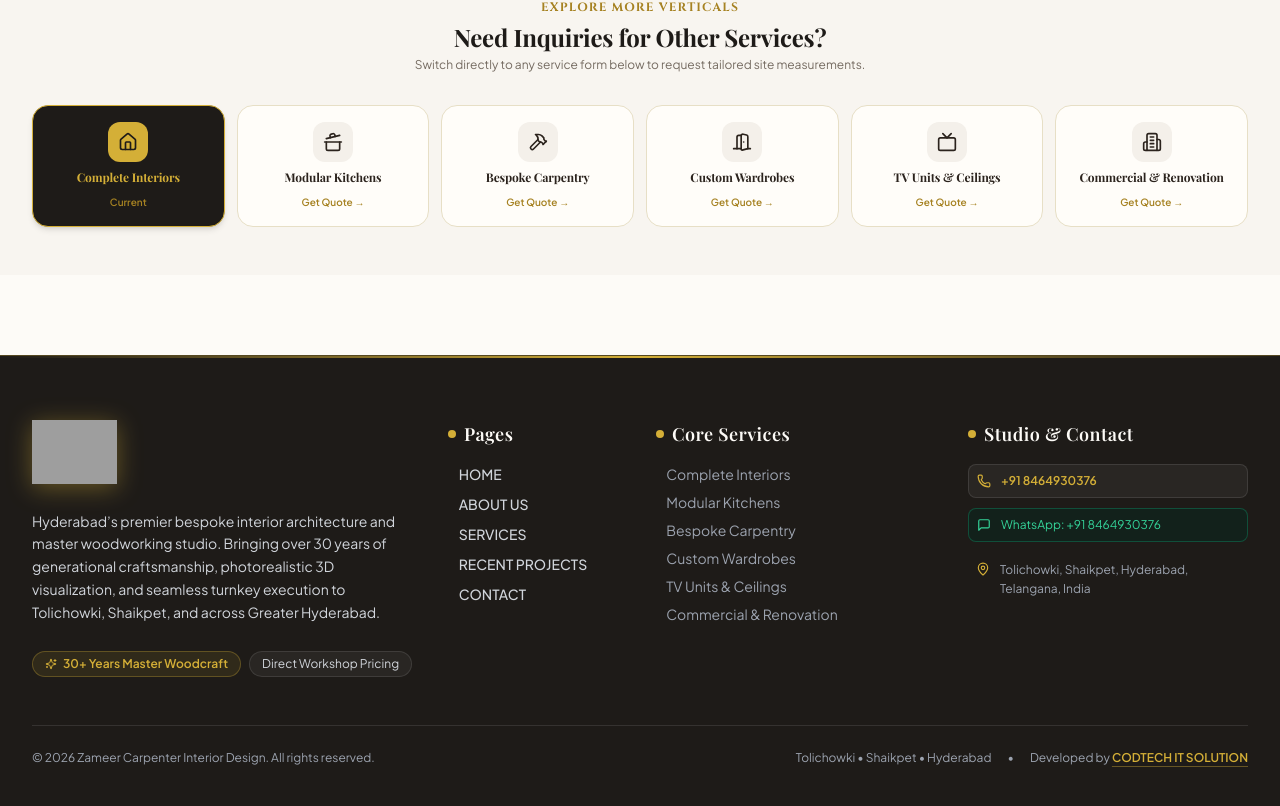
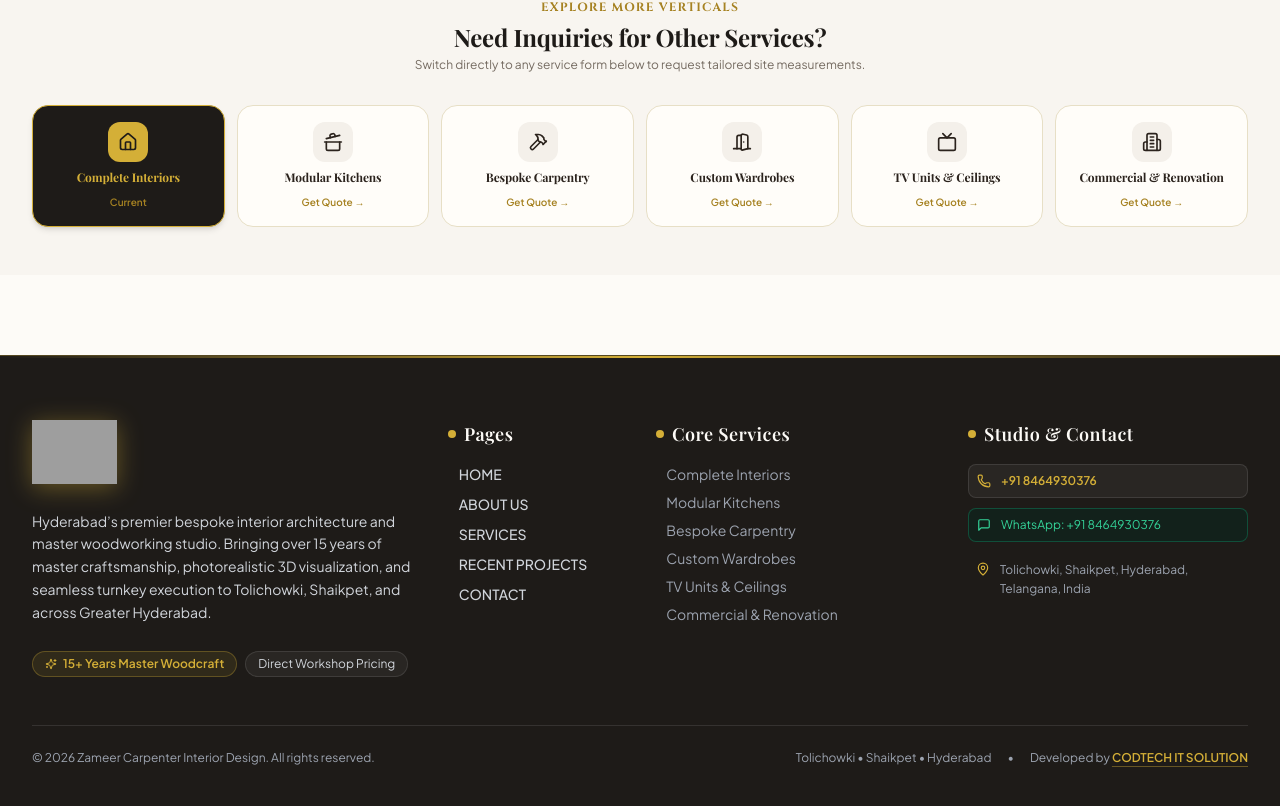
Before and after one commit to gouravboga12-rgb/Zameer-Carpenter-Interior-Design, a React (Vite) app: page /services/1 in a window 1280 px wide. Shown: the part 1072-1878 px from the top of the page. Built offline with nearby package versions, Linux system fonts and the light colour scheme; no server answers; the database is empty; grey boxes are pictures that could not be loaded; the HTML template or start-up script is replaced by a standard one; a web font is replaced by a local one.

Commit message:
chore: update experience years from 30+ to 15+ years across all pages

```diff
--- a/src/components/home/WhyChooseUs.jsx
+++ b/src/components/home/WhyChooseUs.jsx
@@ -8,9 +8,9 @@ const PILLARS = [
   {
     icon: Award,
     title: "Master Carpentry Experience",
-    highlight: "30+ Years of Craftsmanship",
-    desc: "Decades of master woodworking lineage in Hyderabad. Our seasoned carpenters bring fine handcrafted joinery, structural longevity, and bespoke elegance to every project.",
-    tag: "Generational Expertise"
+    highlight: "15+ Years of Craftsmanship",
+    desc: "Over 15 years of master woodworking lineage in Hyderabad. Our seasoned carpenters bring fine handcrafted joinery, structural longevity, and bespoke elegance to every project.",
+    tag: "Master Expertise"
   },
   {
     icon: Compass,
--- a/src/components/layout/Footer.jsx
+++ b/src/components/layout/Footer.jsx
@@ -35,13 +35,13 @@ export default function Footer() {
             </Link>
 
             <p className="text-sm leading-relaxed text-gray-300 max-w-md">
-              Hyderabad’s premier bespoke interior architecture and master woodworking studio. Bringing over 30 years of generational craftsmanship, photorealistic 3D visualization, and seamless turnkey execution to Tolichowki, Shaikpet, and across Greater Hyderabad.
+              Hyderabad’s premier bespoke interior architecture and master woodworking studio. Bringing over 15 years of master craftsmanship, photorealistic 3D visualization, and seamless turnkey execution to Tolichowki, Shaikpet, and across Greater Hyderabad.
             </p>
 
             <div className="flex flex-wrap gap-2 pt-2">
               <div className="inline-flex items-center gap-1.5 px-3 py-1 rounded-full bg-luxury-gold/10 border border-luxury-gold/30 text-luxury-gold text-xs font-semibold">
                 <Sparkles className="w-3 h-3" />
-                <span>30+ Years Master Woodcraft</span>
+                <span>15+ Years Master Woodcraft</span>
               </div>
               <div className="inline-flex items-center gap-1.5 px-3 py-1 rounded-full bg-white/5 border border-white/10 text-gray-300 text-xs">
                 <span>Direct Workshop Pricing</span>
--- a/src/data/companyInfo.js
+++ b/src/data/companyInfo.js
@@ -3,7 +3,7 @@ export const COMPANY_INFO = {
   shortName: "Zameer Interiors",
   tagline: "We Design & Craft Your Dream Spaces",
   subTagline: "Master woodcraft meets modern functional interiors. Bespoke carpentry, 3D visualization, and complete turnkey execution in Hyderabad.",
-  experienceYears: "30+",
+  experienceYears: "15+",
   phone: "+91 8464930376",
   phoneRaw: "+918464930376",
   whatsapp: "+91 8464930376",
@@ -43,7 +43,7 @@ export const COMPANY_INFO = {
     "Nanakramguda"
   ],
   stats: [
-    { label: "Years of Craftsmanship", value: "30+" },
+    { label: "Years of Craftsmanship", value: "15+" },
     { label: "Turnkey Projects Executed", value: "500+" },
     { label: "Customer Satisfaction", value: "100%" },
     { label: "Factory Finish Guarantee", value: "10-Yr" }
--- a/src/data/servicesData.js
+++ b/src/data/servicesData.js
@@ -52,10 +52,10 @@ export const SERVICES_DATA = [
     numericId: 3,
     title: "Custom Carpentry & Woodwork",
     shortTitle: "Bespoke Carpentry",
-    tagline: "30+ years of master woodworking heritage, precision joinery, and custom fabrication.",
+    tagline: "15+ years of master woodworking heritage, precision joinery, and custom fabrication.",
     iconName: "Hammer",
     image: "/images/service_custom_carpentry.jpg",
-    highlight: "30+ Years Master Woodcraft",
+    highlight: "15+ Years Master Woodcraft",
     description: "True luxury is born in the details of the wood. Our seasoned carpenters handcraft solid wood main entrance doors, safety doors, decorative wooden arches, bespoke partition louvers, and bespoke furniture directly in our local workshop.",
     subservices: [
       "Custom Carpentry",
--- a/src/pages/AboutUsPage.jsx
+++ b/src/pages/AboutUsPage.jsx
@@ -27,7 +27,7 @@ export default function AboutUsPage() {
         <div className="relative z-10 max-w-5xl mx-auto px-4 sm:px-6 lg:px-8 text-center space-y-6">
           <div className="inline-flex items-center gap-2 px-4 py-1.5 rounded-full bg-luxury-gold/20 border border-luxury-gold/40 text-luxury-gold text-xs sm:text-sm font-semibold tracking-wider uppercase">
             <Sparkles className="w-3.5 h-3.5" />
-            <span>30+ Years of Master Woodworking Lineage</span>
+            <span>15+ Years of Master Woodworking Lineage</span>
           </div>
 
           <h1 className="font-heading text-4xl sm:text-5xl lg:text-6xl font-bold tracking-tight leading-tight">
@@ -67,7 +67,7 @@ export default function AboutUsPage() {
 
             {/* Floating Experience Badge */}
             <div className="absolute -top-6 -right-6 hidden sm:flex flex-col items-center justify-center w-32 h-32 rounded-3xl bg-luxury-gold text-luxury-walnut shadow-gold-glow border-2 border-luxury-walnut">
-              <span className="font-heading text-3xl font-black">30+</span>
+              <span className="font-heading text-3xl font-black">15+</span>
               <span className="text-[10px] font-bold uppercase tracking-wider text-center leading-tight">
                 Years of Heritage
               </span>
@@ -142,7 +142,7 @@ export default function AboutUsPage() {
               <div className="w-12 h-12 rounded-xl bg-luxury-walnut text-luxury-gold flex items-center justify-center">
                 <Award className="w-6 h-6" />
               </div>
-              <h3 className="font-heading text-xl font-bold text-luxury-walnut">30+ Years Master Woodcraft</h3>
+              <h3 className="font-heading text-xl font-bold text-luxury-walnut">15+ Years Master Woodcraft</h3>
               <p className="text-xs sm:text-sm text-luxury-muted leading-relaxed">
                 Generational carpentry mastery ensuring solid joinery, durable carcasses, and rich architectural finishes that withstand decades of usage.
               </p>
```
